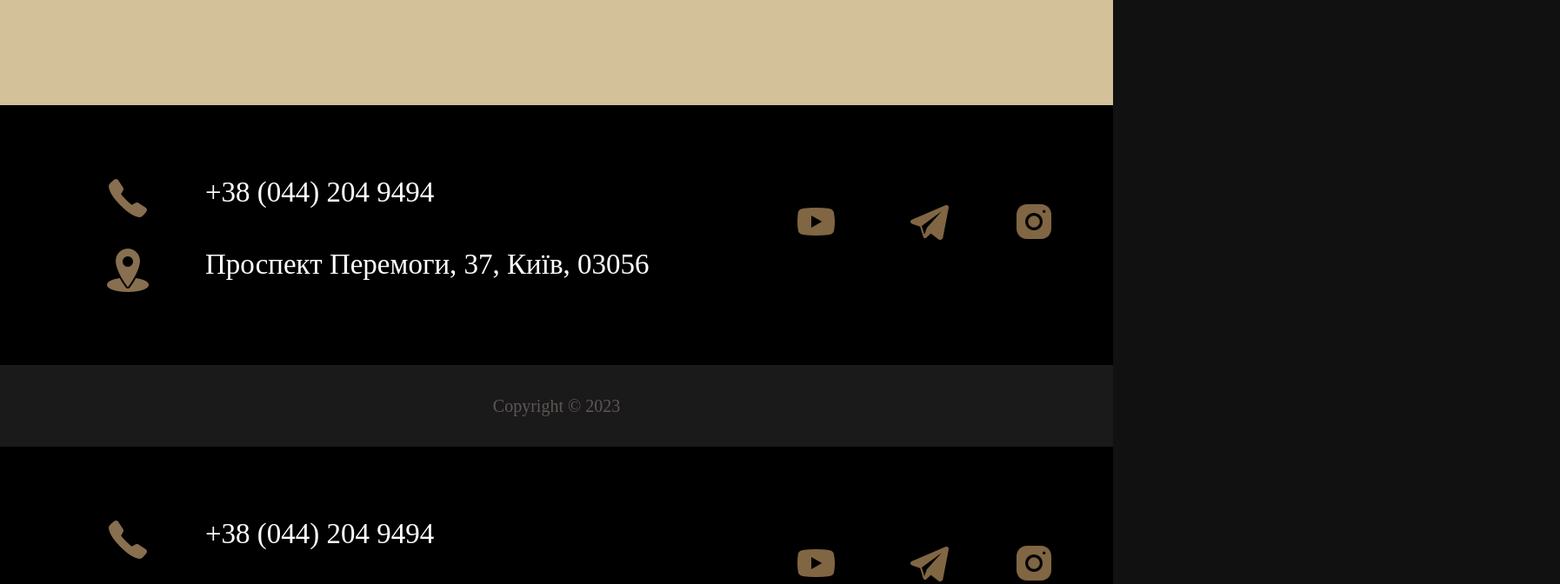
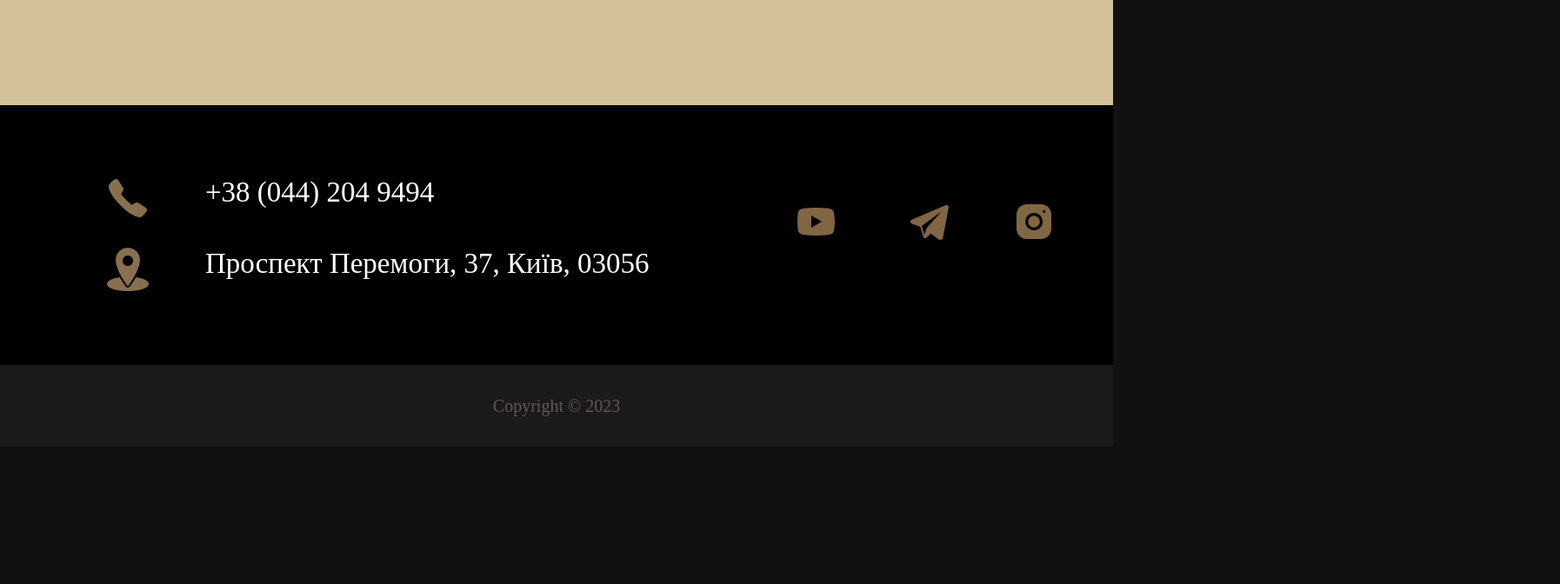
Before and after one commit to Brain-Breakers-ATB/KPIHub, an Angular app in the folder frontend/: page /entrant in a window 1280 px wide. Shown: the part 3520-4192 px from the top of the page at 87% size, 1794 px wide, since content can reach past the window. After the commit the page ends 4034 px from the top, so only its background shows below. Built offline with nearby package versions, Linux system fonts and the light colour scheme.

Commit message:
delete unnecessary code from entrant page

```diff
--- a/frontend/src/app/pages/contacts-page/contacts-page.component.sass
+++ b/frontend/src/app/pages/contacts-page/contacts-page.component.sass
@@ -84,7 +84,10 @@ html
     color: white
     font-size: 24px
     text-decoration: none
-    margin: 0 0 0 30px
+    margin: 0 0 0 20px
+
+  .email
+    margin-top: 20px
 
   .right form
     margin: 20px
--- a/frontend/src/app/pages/entrant-page/entrant-page.component.html
+++ b/frontend/src/app/pages/entrant-page/entrant-page.component.html
@@ -8,24 +8,10 @@
 </head>
 
 <body>
-<script src="box.js"></script>
+
 <main>
 
   <section class="b1">
-    <!--Toolbar-->
-    <header>
-        <div class="navigation">
-          <div class="nav-1">
-            <button class="main" id="nav-button"><p class="toolbar-text">ГОЛОВНА</p></button>
-            <button class="entrant" id="nav-button"><p class="toolbar-text">ВСТУПНИКУ</p></button>
-            <button class="student" id="nav-button"><p class="toolbar-text">СТУДЕНТУ</p></button>
-            <button class="gallery" id="nav-button"><p class="toolbar-text">ГАЛЕРЕЯ</p></button>
-            <button class="faculty" id="nav-button"><p class="toolbar-text">ІНСТИТУТИ & ФАКУЛЬТЕТИ</p></button>
-            <button class="contact" id="nav-button"><p class="toolbar-text">КОНТАКТИ</p></button>
-            <button class="map" id="nav-button"><p class="toolbar-text">МАПА</p></button>
-          </div>
-        </div>
-    </header>
     <div class="b1_inner">
       <b class="b1_title">
       </b>
@@ -85,63 +71,13 @@
             <h3></h3>
           </div>
 
-
         </div>
     </section>
 
     </div>
   </section>
 
-
-
-
-
-
-
-
-
-
-
-
-
-
-
-
-
-
-
-
-
-
-
-
 </main>
-
-<footer class="footer">
-  <div class="footer_inner">
-    <div class="footer_left">
-      <p class="footer_text1"> <img class="footer_icon1" src="../../../assets/img/main-page-img/phone.png" alt="KPI">+38 (044) 204 9494
-      </p>
-
-      <p class="footer_text2"> <img class="footer_icon2" src="../../../assets/img/main-page-img/location.png" alt="KPI">Проспект
-        Перемоги, 37, Київ, 03056
-      </p>
-    </div>
-
-    <div class="footer_right">
-      <a href="https://www.youtube.com/kpiua"><img class="footer_icon3" src="../../../assets/img/main-page-img/youtube.png" alt="KPI"></a>
-      <a href="https://t.me/presinfokpi"><img class="footer_icon3" src="../../../assets/img/main-page-img/telegram.png" alt="KPI"></a>
-      <a href="https://www.instagram.com/kpi.ua/"><img class="footer_icon4" src="../../../assets/img/main-page-img/inst.png" alt="KPI"></a>
-    </div>
-  </div>
-
-  <div class="footer_copy">
-    <p class="footer_copy-text">
-      Copyright © 2023
-    </p>
-  </div>
-
-</footer>
 
 </body>
 
```
Also changed, not shown: frontend/src/app/pages/entrant-page/entrant-page.component.ts (line endings or trailing spaces).
